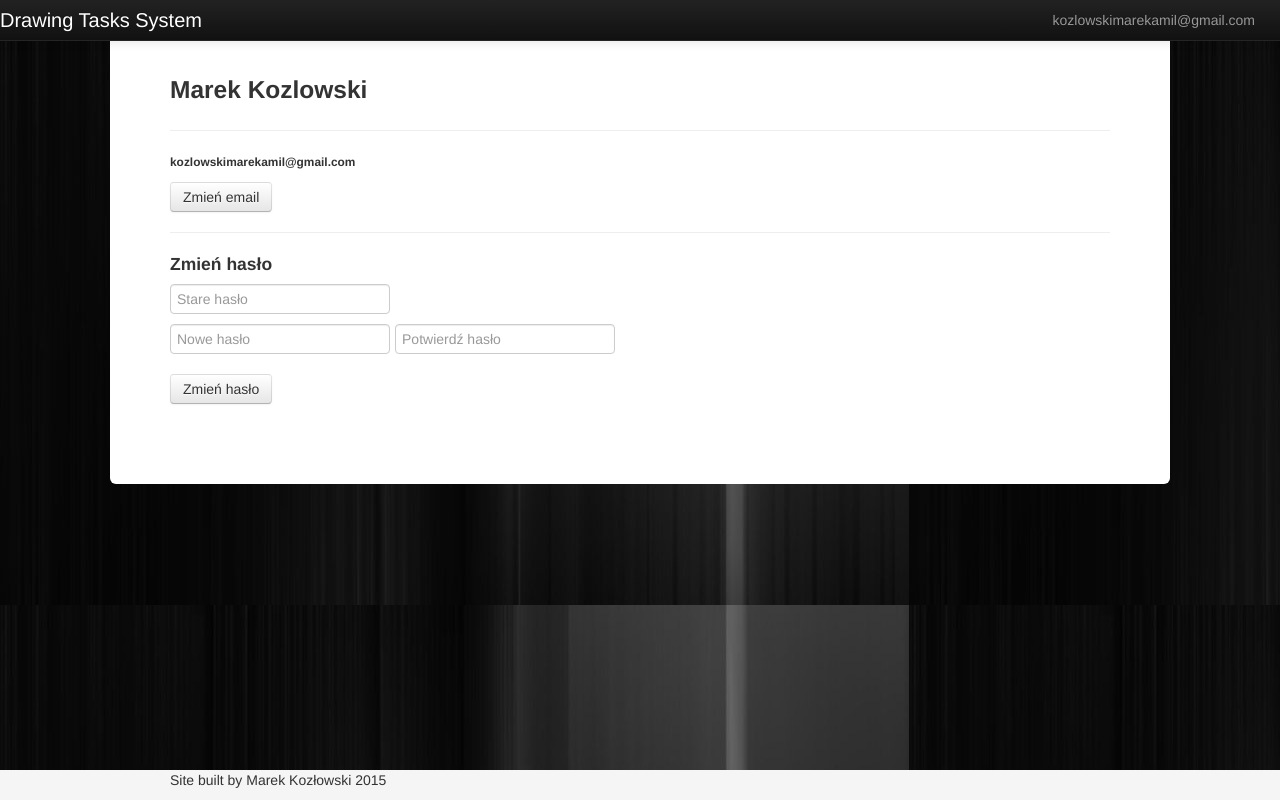
After one commit to spacedebris/DTSv1, a PHP site: page /dtsv1/profile.php in a window 1280 px wide. The commit adds this page. Run offline with PHP 8.4, Linux system fonts and the light colour scheme; a user stored in the database is signed in; data comes from the database, SQL or seed files in the repository; some libraries are stand-ins or nearby versions.

Commit message:
workin on profile sett

```diff
--- a/class.dbfun.php
+++ b/class.dbfun.php
@@ -206,10 +206,8 @@ class dbfun
 	public function isAdmin($email)
 	{
 		$isadmin = 1;
-		$stmt = $this->db->prepare("SELECT id FROM users WHERE email= :email AND isadmin= :isadmin");
-        $stmt->bindParam(':email', $email);
-        $stmt->bindParam(':isadmin', $isadmin);
-        $stmt->execute();
+		$stmt = $this->db->prepare("SELECT id FROM users WHERE email=? AND isadmin=?");
+        $stmt->execute(array($email, $isadmin));
 		$rows = $stmt->fetch(PDO::FETCH_NUM);
 		if(is_array($rows))
 		{
@@ -217,6 +215,25 @@ class dbfun
 		}
 		else
 			return 0;
+	}
+//#############################################################################################################
+	public function getUserDetails($email){
+		try{
+			$stmt = $this->db->prepare("SELECT * FROM users WHERE email= :email");
+			$stmt->bindParam('email', $email);
+			$stmt->execute();
+			$result = $stmt->fetch(PDO::FETCH_ASSOC);
+
+			return $result;
+		}
+		catch(PDOException $e)
+		{
+			echo $e->getMessage();
+		}
+
+
+
+
 	}
 //#############################################################################################################
 	public function showTableUsers()
--- a/index.php
+++ b/index.php
@@ -53,7 +53,7 @@ if( $dbfun->is_logged_in() ){ header('Location: home.php'); }
                     <hr>
                     <?php
                     if(isset($_GET['action']) && $_GET['action'] == 'joined'){
-                        echo "<div class='alert alert-success' role='alert' style='text-align:center'><strong>Rejestracja udana, wiadomość z linkiem aktywacyjnym wysłana na adres podany w formularzu.</strong><br/></div>";
+                        echo "<div class='alert alert-success' role='alert' style='text-align:center'><strong>Konto zostało utworzone jednak jest jeszcze nieaktywne, odbierz list wysłany na twój adres e-mail i kliknij w link weryfikujący.</strong><br/></div>";
                     }
                     if(!isset($_POST['registerUser'])){
                     ?>
--- /dev/null
+++ b/profile.php
@@ -0,0 +1,63 @@
+<?php
+require('dbconfig.php');
+if(!$dbfun->is_logged_in()){ header('Location: login.php'); }
+?>
+<!DOCTYPE html PUBLIC "-//W3C//DTD XHTML 1.0 Transitional//EN" "http://www.w3.org/TR/xhtml1/DTD/xhtml1-transitional.dtd">
+<html lang="pl">
+<head>
+    <meta charset="utf-8">
+    <title>Drawing Tasks System</title>
+    <meta name="Marek Kozłowski">
+
+    <script src="http://ajax.googleapis.com/ajax/libs/jquery/2.0.0/jquery.min.js"></script>
+    <script src="js/bootstrap.min.js"></script>
+    <link href="css/bootstrap.min.css" rel="stylesheet" media="screen">
+    <style type="text/css">
+        body { background: url(assets/bglight.png);}
+        .hero-unit { background-color: #fff; }
+        .center { display: block; margin: 0 auto; }
+        .navbar-fixed-bottom {background-color: #f5f5f5; }
+    </style>
+</head>
+    <body>
+        <?php
+            include_once("ui/logged_navtop.htm");
+            $result = $dbfun->getUserDetails($_SESSION['key']);
+        ?>
+            <div class="container hero-unit">
+                <h3><?php echo ($result['firstname'].' '.$result['lastname']); ?></h3>
+                <hr>
+                <h6><?php echo $_SESSION['key'];?></h6>
+                <button class="btn btn-default">Zmień email</button>
+                <hr>
+                <h4>Zmień hasło</h4>
+                <?php if(!isset($_POST['changePassword'])){ ?>
+                <form role="form" method="post" data-toggle="validator" action="<?php echo $_SERVER['PHP_SELF']; ?>">
+                    <div class="form-group">
+                        <div class="input-group">
+                            <span class="input-group-addon glyphicon glyphicon-lock"></span>
+                            <input type="password" name="oldpassword" id="oldpassword" class="form-control" placeholder="Stare hasło" required="required">
+                        </div>
+                    </div>
+                    <div class="form-group">
+                        <div class="input-group">
+                            <span class="input-group-addon glyphicon glyphicon-lock"></span>
+                            <input type="password" name="newpassword" id="newpassword" class="form-control" placeholder="Nowe hasło" required="required">
+                            <input type="password" data-match="#newpassword" data-match-error="Hasła nie są identyczne" name="confirmpassword" id="confirmpassword" class="form-control" placeholder="Potwierdź hasło" required="required">
+                        </div>
+                        <div class="help-block with-errors"></div>
+                    </div>
+                    <button type="submit" name="changePassword" class="btn btn-default">Zmień hasło</button>
+                </form>
+                <?php
+                } else {
+                    $dbfun->changePassword($_SESSION['key'], md5($_POST['oldpassword']));
+                }
+                ?>
+
+
+            </div>
+
+        <?php include("ui/footer.htm"); ?>
+    </body>
+</html>
--- a/settings.php
+++ b/settings.php
@@ -3,7 +3,7 @@ require('dbconfig.php');
 if(!$dbfun->is_logged_in()){ header('Location: login.php'); }
 ?>
 <!DOCTYPE html PUBLIC "-//W3C//DTD XHTML 1.0 Transitional//EN" "http://www.w3.org/TR/xhtml1/DTD/xhtml1-transitional.dtd">
-<html lang="en">
+<html lang="pl">
 <head>
     <meta charset="utf-8">
     <title>Drawing Tasks System</title>
--- a/ui/logged_navtop.htm
+++ b/ui/logged_navtop.htm
@@ -7,16 +7,16 @@
                 <ul class="nav pull-right">
                     <ul class="nav navbar-nav navbar-right">
                         <li class="dropdown">
-                            <a href="#" data-toggle="dropdown" class="dropdown-toggle">Opcje</a>
+                            <a href="#" data-toggle="dropdown" class="dropdown-toggle"><?php echo $_SESSION['key'];?></a>
                             <ul class="dropdown-menu">
                                 <li><a href="#">Zadania</a></li>
+                                <li><a href="profile.php">Profil</a></li>
                                 <li class="dropdown"><a href="settings.php">Ustawienia konta</a></li>
                                 <li class="divider"></li>
                                 <li><a href="logout.php">Wyloguj</a></li>
                             </ul>
                         </li>
                     </ul>
-                    <li class="brand "><?php echo $_SESSION['key'];?></li>
                 </ul>
             </div>
         </div>
```
